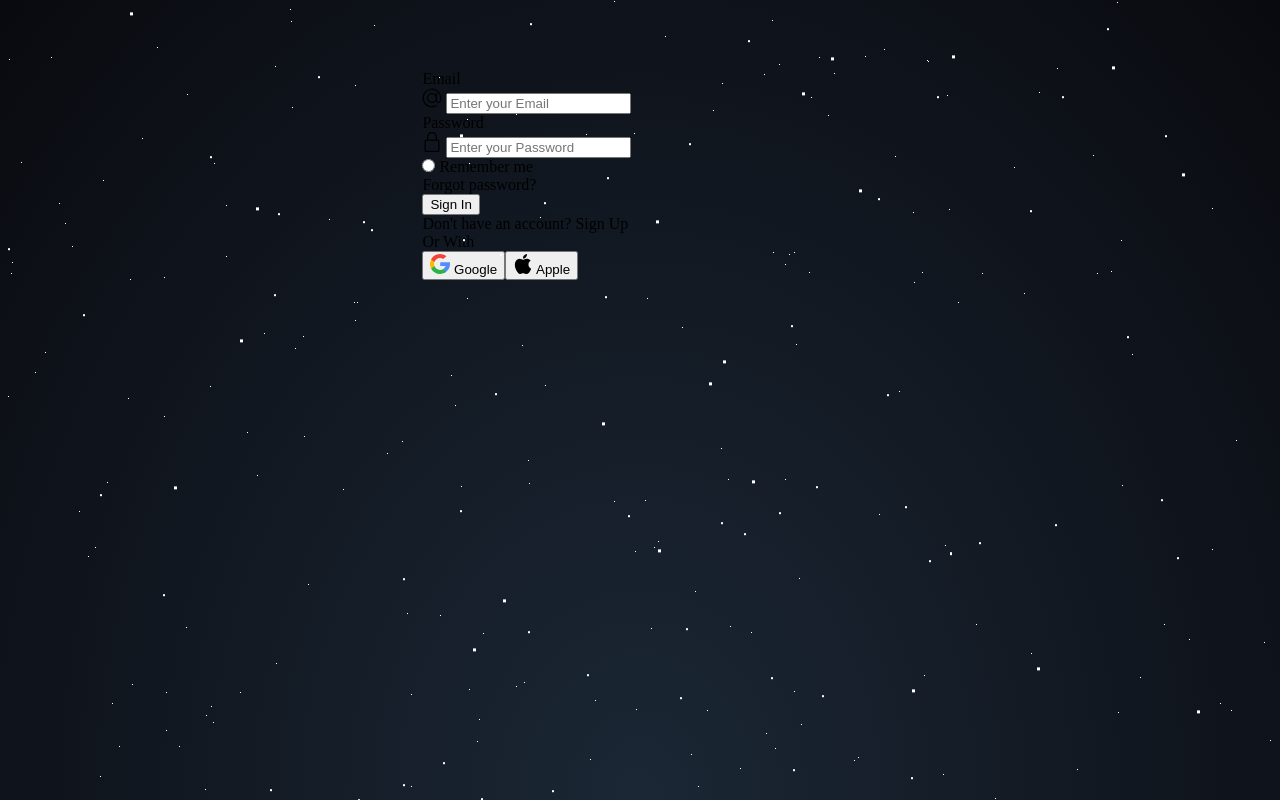
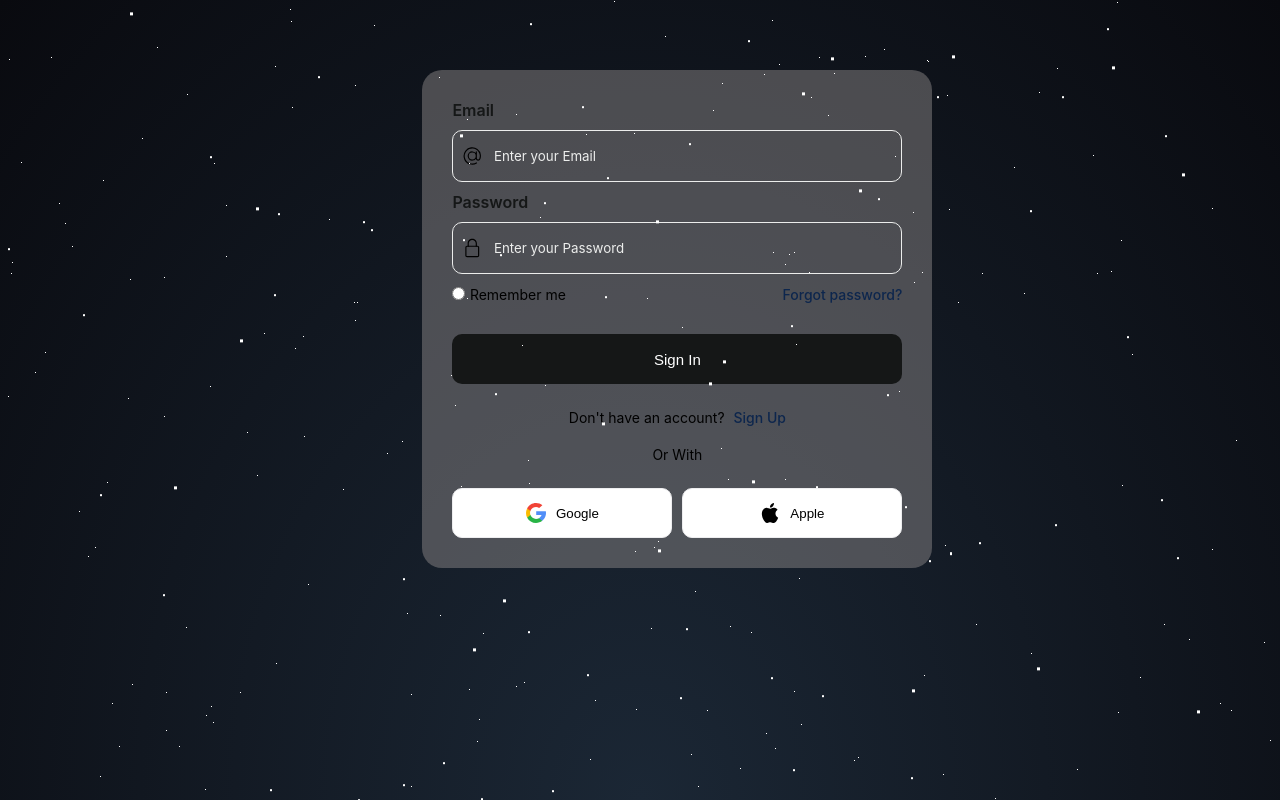
Before and after one commit to Jigu1592/Codeinsight, a plain HTML site: page signup.html in a window 1280 px wide. Drawn offline with Linux system fonts and the light colour scheme; the site is published under a folder, as on GitHub Pages, so addresses that start at the root find nothing.

Commit message:
Update signup.html

```diff
--- a/signup.html
+++ b/signup.html
@@ -6,7 +6,7 @@
     <meta name="viewport" content="width=device-width, initial-scale=1.0">
     <title>Document</title>
     <link rel="stylesheet" href="CSS/style.css">
-    <link rel="stylesheet" href="/CSS/signin.css">
+    <link rel="stylesheet" href="CSS/signin.css">
 </head>
 
 <body>
```
